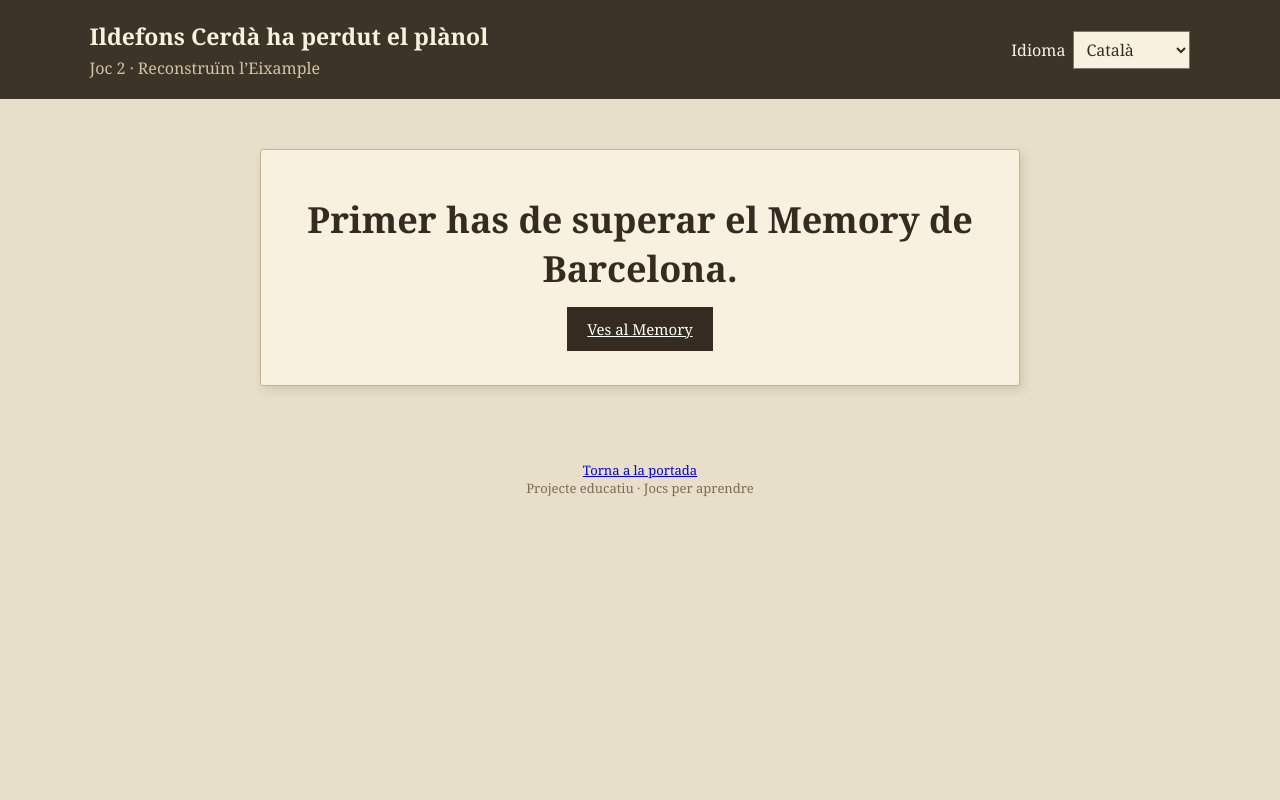
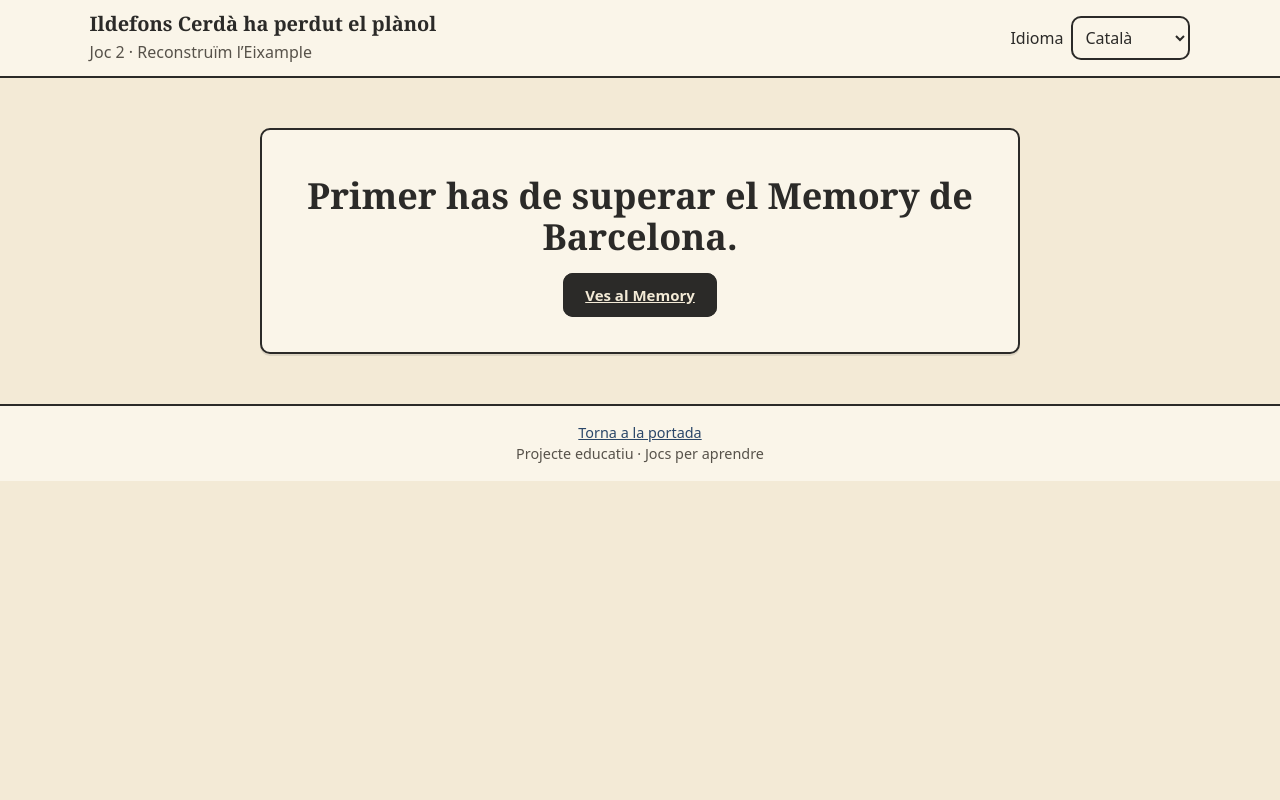
Before and after one commit to oojuelg2526-cmyk/jocs-educatius, a Laravel app: page /juegos/Eixample/index.html in a window 1280 px wide. Run offline with Laravel 12, Linux system fonts and the light colour scheme.

Commit message:
style: hoja común public/css/comun.css y estética de la landing en los 4 juegos
Los cuatro juegos cargan variables.css y comun.css (base, tipografía,
cabecera, pie y botones) antes de su CSS. Memory, Eixample y Línea del
Tiempo pasan sus colores a alias de las variables comunes; cabecera de
papel claro con filete de tinta, botones con borde de 2px y radio de 10px.
Sin cambios en el JS ni en la estructura de los juegos.

```diff
--- /dev/null
+++ b/public/css/comun.css
@@ -0,0 +1,69 @@
+/* Estilo común de los 4 juegos: base, tipografía, cabecera, pie y botones.
+   Se incluye en cada index.html después de variables.css y antes del CSS propio del juego.
+   Los colores y medidas salen de variables.css (las mismas que la landing, web.css). */
+
+:root {
+  --borde: 2px solid var(--tinta);
+  --dorado: #b8860b; /* las estrellas */
+}
+
+* { box-sizing: border-box; }
+
+body {
+  margin: 0;
+  min-height: 100vh;
+  background: var(--papel);
+  color: var(--tinta);
+  font-family: var(--letra-cuerpo);
+  line-height: 1.5;
+}
+
+h1, h2, h3 { font-family: var(--letra-titulo); line-height: 1.15; margin: 0; }
+
+button, input, select { font: inherit; }
+
+:focus-visible { outline: 3px solid var(--azul); outline-offset: 3px; }
+
+[hidden] { display: none !important; }
+
+/* ---------- Cabecera: papel claro con filete de tinta, como la de la landing ---------- */
+.cabecera, .top {
+  display: flex; align-items: center; gap: 1rem; flex-wrap: wrap;
+  padding: 0.6rem 1rem;
+  background: var(--papel-2);
+  color: var(--tinta);
+  border-bottom: var(--borde);
+}
+.cabecera h1, .top h1 { font-size: 1.25rem; color: var(--tinta); font-variant: normal; }
+
+/* ---------- Pie ---------- */
+.pie, .site-footer {
+  margin-top: 1.5rem; padding: 1rem;
+  background: var(--papel-2);
+  border-top: var(--borde);
+  color: var(--tinta-suave);
+  font-size: 0.9rem; text-align: center;
+}
+.pie p, .site-footer p { margin: 0; }
+.pie a, .site-footer a { color: var(--azul); }
+
+/* ---------- Botones y selectores ---------- */
+.boton-comun,
+.cabecera select, .top select {
+  min-height: 44px; padding: 0.4rem 0.9rem;
+  border: var(--borde); border-radius: var(--radio);
+  background: var(--papel); color: var(--tinta);
+  font-weight: 600; cursor: pointer;
+}
+.boton-comun:hover { background: var(--papel-3); }
+.boton-comun:disabled { opacity: 0.45; cursor: not-allowed; }
+.boton-comun.principal { background: var(--rojo); border-color: var(--rojo-oscuro); color: #fff; }
+.boton-comun.principal:hover { background: var(--rojo-oscuro); }
+
+/* Tarjeta de papel */
+.tarjeta-comun {
+  background: var(--papel-2);
+  border: var(--borde);
+  border-radius: var(--radio);
+  box-shadow: var(--sombra);
+}
--- a/public/juegos/Eixample/css/estilo.css
+++ b/public/juegos/Eixample/css/estilo.css
@@ -8,41 +8,37 @@
 }
 
 :root {
-    --color-fondo: #e8dfca;
-    --color-papel: #f8f1df;
-    --color-tinta: #352b20;
-    --color-secundario: #806b4f;
-    --color-borde: #c5b28e;
-    --color-verde: #71845b;
-    --color-rojo: #9d5140;
+    --color-fondo: var(--papel);
+    --color-papel: var(--papel-2);
+    --color-tinta: var(--tinta);
+    --color-secundario: var(--sepia);
+    --color-borde: var(--linea);
+    --color-verde: var(--verde);
+    --color-rojo: var(--rojo);
 }
 
 body {
     background-color: var(--color-fondo);
     color: var(--color-tinta);
-    font-family: Georgia, "Times New Roman", serif;
+    font-family: var(--letra-cuerpo);
     min-height: 100vh;
 }
 
 /* Capçalera */
 
 .cabecera {
-    background-color: #3d3428;
-    color: #f8f1df;
-    padding: 20px 7%;
-    display: flex;
-    flex-wrap: wrap;
+    padding: 12px 7%;
     justify-content: space-between;
     align-items: center;
     gap: 15px;
 }
 
 .marca h1 {
-    font-size: 23px;
+    font-size: 1.25rem;
 }
 
 .marca p {
-    color: #d3c3a5;
+    color: var(--tinta-suave);
     margin-top: 5px;
 }
 
@@ -69,10 +65,10 @@ body {
 
 .papel {
     background-color: var(--color-papel);
-    border: 1px solid var(--color-borde);
-    box-shadow: 3px 4px 10px rgba(50, 35, 15, 0.12);
+    border: 2px solid var(--tinta);
+    box-shadow: var(--sombra);
     padding: 25px;
-    border-radius: 3px;
+    border-radius: var(--radio);
 }
 
 /* Introducció */
@@ -98,9 +94,11 @@ body {
 
 .boton {
     background-color: var(--color-tinta);
-    color: white;
-    border: none;
-    padding: 12px 20px;
+    color: var(--papel);
+    border: 2px solid var(--tinta);
+    border-radius: var(--radio);
+    font-weight: 600;
+    padding: 10px 20px;
     cursor: pointer;
     font-family: inherit;
     font-size: 15px;
@@ -117,9 +115,9 @@ body {
 }
 
 .secundario {
-    background-color: #e5dac2;
+    background-color: var(--papel);
     color: var(--color-tinta);
-    border: 1px solid var(--color-borde);
+    border: 2px solid var(--tinta);
 }
 
 .secundario[aria-pressed="true"] {
@@ -422,10 +420,7 @@ body {
 /* Peu de pàgina */
 
 footer {
-    text-align: center;
-    padding: 25px;
-    color: var(--color-secundario);
-    font-size: 13px;
+    margin-top: 0;
 }
 
 /* Disseny adaptable */
--- a/public/juegos/Eixample/index.html
+++ b/public/juegos/Eixample/index.html
@@ -4,6 +4,8 @@
     <meta charset="UTF-8">
     <meta name="viewport" content="width=device-width, initial-scale=1.0">
     <title data-traduccio="juego">Reconstruïm l’Eixample</title>
+    <link rel="stylesheet" href="/css/variables.css">
+    <link rel="stylesheet" href="/css/comun.css">
     <link rel="stylesheet" href="css/estilo.css">
 </head>
 <body>
@@ -95,7 +97,7 @@
         </section>
     </main>
 
-    <footer>
+    <footer class="pie">
         <a href="../../" data-traduccio="volverPortada">Torna a la portada</a>
         <p data-traduccio="pie">Projecte educatiu · Jocs per aprendre</p>
     </footer>
--- a/public/juegos/lineaDelTiempo/index.html
+++ b/public/juegos/lineaDelTiempo/index.html
@@ -4,6 +4,8 @@
 <head>
     <meta charset="UTF-8">
     <title>Historia de Barcelona - Nivel 3</title>
+    <link rel="stylesheet" href="/css/variables.css">
+    <link rel="stylesheet" href="/css/comun.css">
     <link rel="stylesheet" href="./css/lineaDelTiempo.css">
 </head>
 
--- a/public/juegos/memory/index.html
+++ b/public/juegos/memory/index.html
@@ -4,7 +4,9 @@
   <meta charset="utf-8">
   <meta name="viewport" content="width=device-width, initial-scale=1">
   <title>Memory de Barcelona</title>
-  <link rel="stylesheet" href="css/estilo.css">
+  <link rel="stylesheet" href="/css/variables.css">
+    <link rel="stylesheet" href="/css/comun.css">
+    <link rel="stylesheet" href="css/estilo.css">
 </head>
 <body>
   <header class="cabecera">
--- a/public/juegos/metro/css/metro.css
+++ b/public/juegos/metro/css/metro.css
@@ -27,11 +27,11 @@ button, select { font: inherit; }
 .site-footer { border-top: 2px solid var(--tinta); background: var(--papel-2); padding: 1rem; color: var(--tinta-suave); font-size: 0.9rem; text-align: center; margin-top: 1.5rem; }
 .site-footer p { margin: 0; }
 .levels { display: flex; gap: 0.4rem; }
-.levels button { min-height: 44px; padding: 0.4rem 0.9rem; border: 2px solid var(--tinta); border-radius: 8px; background: var(--papel); cursor: pointer; font-weight: 600; }
+.levels button { min-height: 44px; padding: 0.4rem 0.9rem; border: 2px solid var(--tinta); border-radius: var(--radio); background: var(--papel); cursor: pointer; font-weight: 600; }
 .levels button[aria-current="true"] { background: var(--tinta); color: var(--papel); }
 .levels button:disabled { opacity: 0.45; cursor: not-allowed; }
 .lang { display: flex; align-items: center; gap: 0.4rem; font-size: 0.9rem; color: var(--tinta-suave); }
-.lang select { min-height: 44px; padding: 0.3rem 0.5rem; border: 2px solid var(--tinta); border-radius: 8px; background: var(--papel); color: var(--tinta); }
+.lang select { min-height: 44px; padding: 0.3rem 0.5rem; border: 2px solid var(--tinta); border-radius: var(--radio); background: var(--papel); color: var(--tinta); }
 
 .layout { display: grid; grid-template-columns: minmax(0, 1fr) 300px; gap: 1.25rem; width: min(1100px, 100% - 2rem); margin: 1.25rem auto; }
 
@@ -76,7 +76,7 @@ button, select { font: inherit; }
 .message[data-kind="warn"] { border-left-color: var(--rojo); }
 .message[data-kind="good"] { border-left-color: var(--verde); }
 
-.line-selector { margin-top: 0.75rem; padding: 0.7rem 0.9rem; background: #fff; border: 2px solid var(--tinta); border-radius: 8px; }
+.line-selector { margin-top: 0.75rem; padding: 0.7rem 0.9rem; background: #fff; border: 2px solid var(--tinta); border-radius: var(--radio); }
 .line-selector p { margin: 0 0 0.5rem; font-weight: 700; }
 .line-selector div { display: flex; gap: 0.5rem; }
 .line-btn { min-width: 64px; min-height: 44px; border: 2px solid var(--tinta); border-radius: 22px; font-weight: 700; cursor: pointer; background: var(--c); color: #fff; }
--- a/public/juegos/metro/index.html
+++ b/public/juegos/metro/index.html
@@ -5,6 +5,7 @@
   <meta name="viewport" content="width=device-width, initial-scale=1">
   <title>Laberinto de metro</title>
   <link rel="stylesheet" href="/css/variables.css">
+  <link rel="stylesheet" href="/css/comun.css">
   <link rel="stylesheet" href="css/metro.css?v=9">
 </head>
 <body>
```
Also changed, not shown: public/juegos/lineaDelTiempo/css/lineaDelTiempo.css (+14 -23 lines), public/juegos/memory/css/estilo.css (+18 -25 lines).
